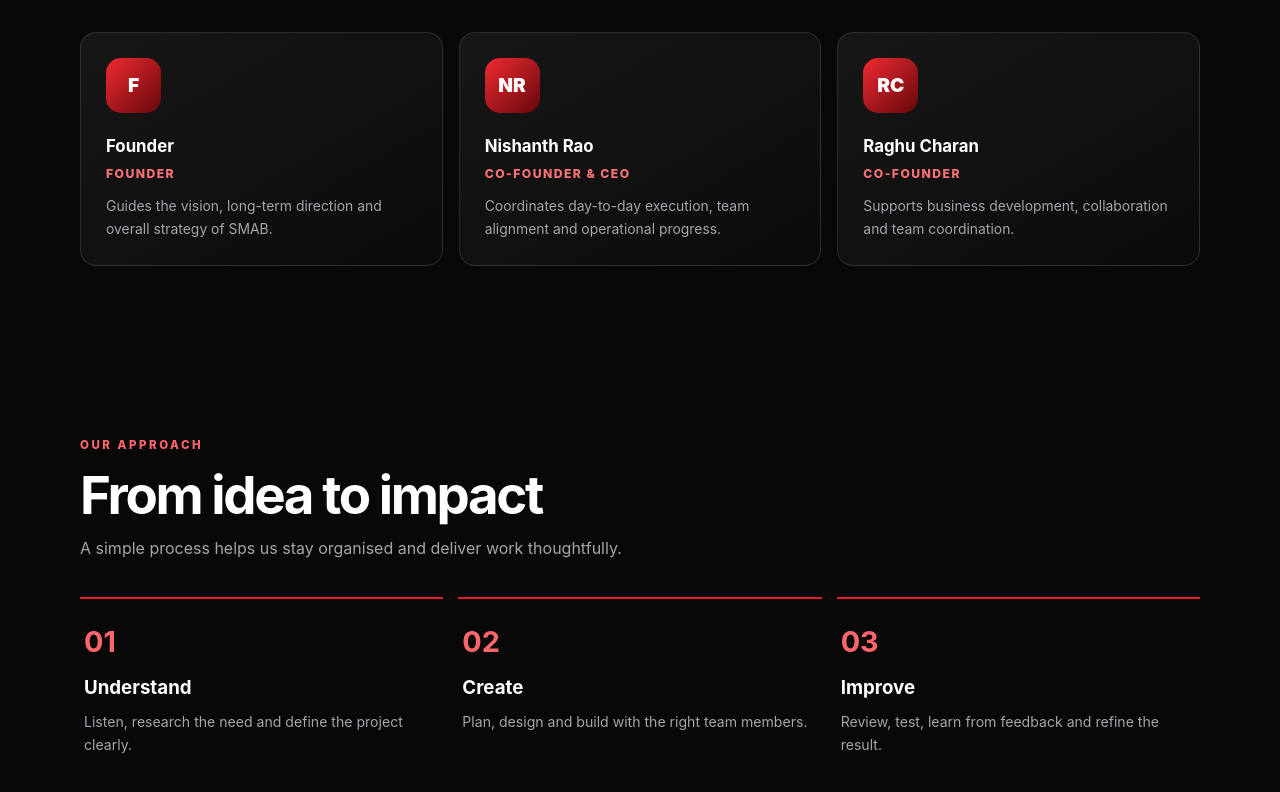
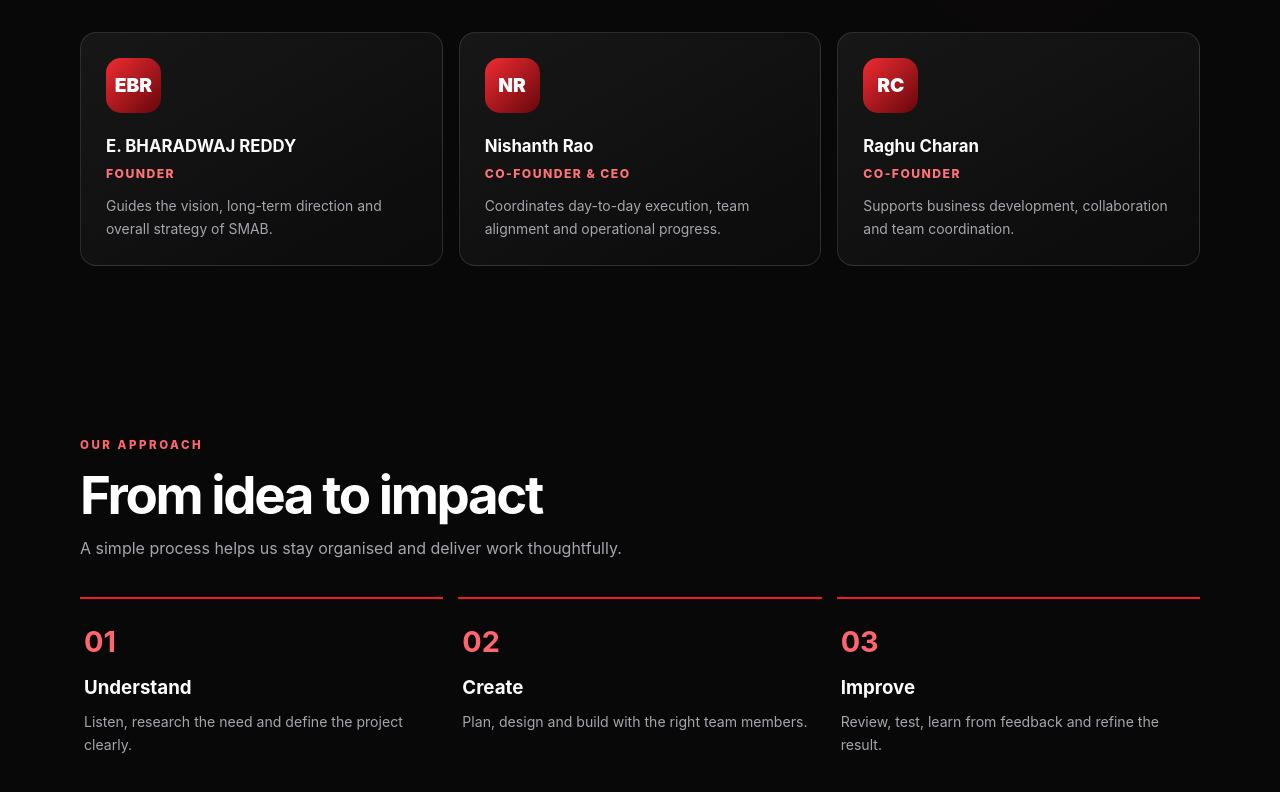
Before and after one commit to bharadwajeppa-oss/smab-website, a plain HTML site: page index.html in a window 1280 px wide. Shown: the part 1969-2761 px from the top of the page. Drawn offline with Linux system fonts and the light colour scheme.

Commit message:
Update index.html

```diff
--- a/index.html
+++ b/index.html
@@ -95,7 +95,8 @@ footer{border-top:1px solid var(--line);padding:27px 0;color:var(--muted);font-s
 </div></div></section>
 <section id="team"><div class="wrap"><div class="section-head"><div class="eyebrow">The people behind SMAB</div><h2>Leadership team</h2><p class="sub">Our founding team is focused on building the company together, with clear responsibilities and shared accountability.</p></div>
 <div class="team">
-<article class="person"><div class="avatar">F</div><h3>Founder</h3><div class="role">Founder</div><p>Guides the vision, long-term direction and overall strategy of SMAB.</p></article>
+<article class="person"><div class="avatar">EBR</div><h3>E. BHARADWAJ REDDY</h3><div class="role">Founder</div><p>Guides the vision, long-term direction and overall strategy of SMAB.</p></article>
+
 <article class="person"><div class="avatar">NR</div><h3>Nishanth Rao</h3><div class="role">Co-founder & CEO</div><p>Coordinates day-to-day execution, team alignment and operational progress.</p></article>
 <article class="person"><div class="avatar">RC</div><h3>Raghu Charan</h3><div class="role">Co-founder</div><p>Supports business development, collaboration and team coordination.</p></article>
 </div></div></section>
```
